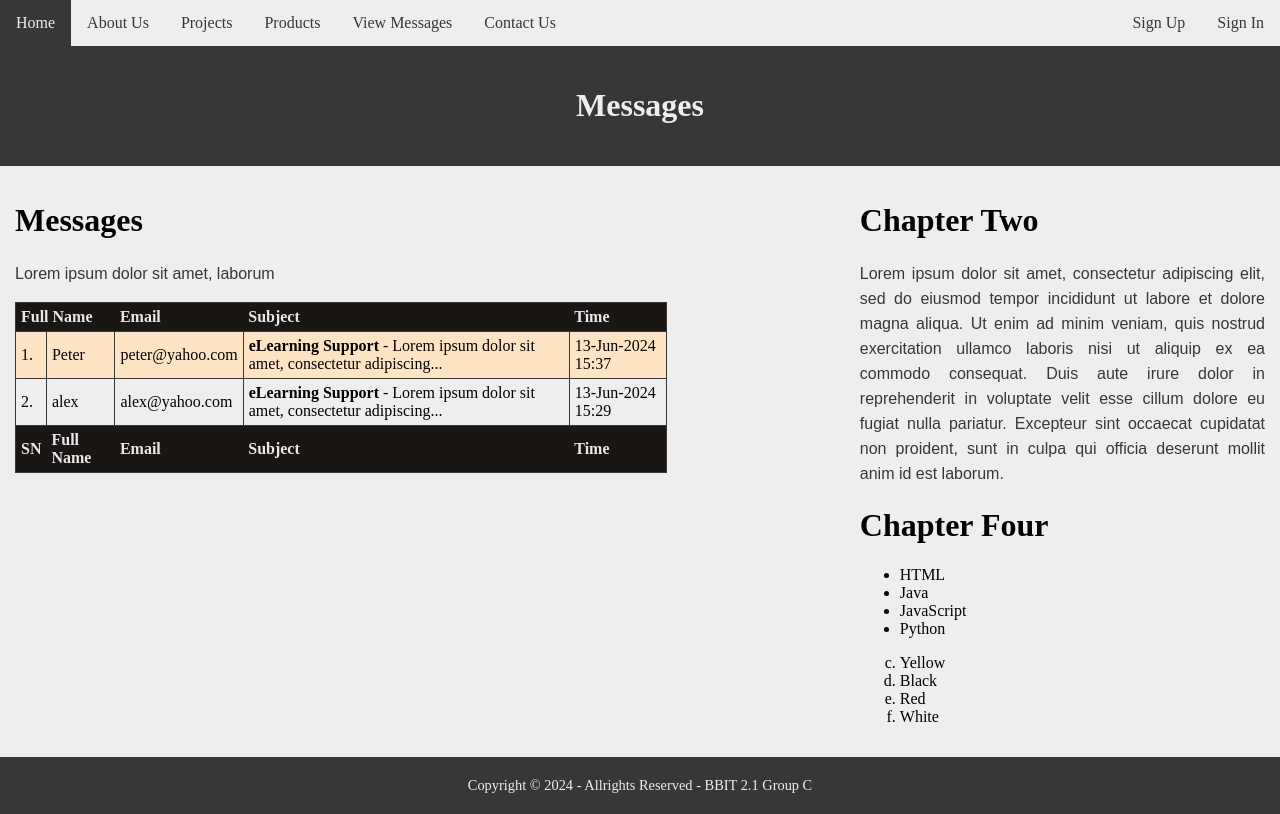
After one commit to mundabenj/c_wad, a PHP site: page /view_messages.php in a window 1280 px wide. The commit adds this page. Run offline with PHP 8.4, Linux system fonts and the light colour scheme; data comes from the database, SQL or seed files in the repository.

Commit message:
retrieved data from the database table

```diff
--- a/css/tableStyle.css
+++ b/css/tableStyle.css
@@ -1,6 +1,6 @@
 table{
     border: solid 1px #373737;
-    width: 70%;
+    width: 80%;
     border-collapse: collapse;
 }
 td{
--- a/templates/footer.php
+++ b/templates/footer.php
@@ -1,5 +1,5 @@
         <div class="footer">
-            Copyright - BBIT 2.1 Group C &copy; - Allrights Reserved
+            Copyright &copy; <?php print date("Y"); ?> - Allrights Reserved - BBIT 2.1 Group C
         </div>
     </body>
 </html>
--- a/templates/nav.php
+++ b/templates/nav.php
@@ -3,6 +3,7 @@
     <a href="about.php">About Us</a>
     <a href="projects.php">Projects</a>
     <a href="products.php">Products</a>
+    <a href="view_messages.php">View Messages</a>
     <a href="contact.php">Contact Us</a>
 
     <div class="topnav-right">
--- /dev/null
+++ b/view_messages.php
@@ -0,0 +1,62 @@
+<?php
+    require_once("includes/db_connect.php");
+    include_once("templates/header.php");
+    include_once("templates/nav.php");
+
+    ?>
+<div class="header">
+    <h1>Messages</h1>
+</div>
+
+<div class="row">
+    <div class="content">
+
+    <h1>Messages</h1>
+    <p>Lorem ipsum dolor sit amet, laborum</p>
+    <table>
+        <thead>
+            <tr>
+                <th colspan="2">Full Name</th>
+                <th>Email</th>
+                <th>Subject</th>
+                <th>Time</th>
+            </tr>
+        </thead>
+        <tbody>
+<?php
+$select_msg = "SELECT * FROM `messages` ORDER BY datecreated DESC";
+$sel_msg_res = $conn->query($select_msg);
+$cm=0;
+if ($sel_msg_res->num_rows > 0) {
+  // output data of each row
+  while($sel_msg_row = $sel_msg_res->fetch_assoc()) {
+    $cm++;
+?>
+        <tr>
+            <td><?php print $cm; ?>.</td>
+            <td><?php print $sel_msg_row["sender_name"]; ?></td>
+            <td><?php print $sel_msg_row["sender_email"]; ?></td>
+            <td><?php print '<strong>' . $sel_msg_row["subject_line"] .'</strong> - ' . substr($sel_msg_row["message"], 0, 50) . '...' ?></td>
+            <td><?php print date("d-M-Y H:i", strtotime($sel_msg_row["datecreated"])); ?></td>
+        </tr>
+<?php
+  }
+} else {
+  echo "0 results";
+}
+?>
+</tbody>
+        <thead>
+            <tr>
+                <th>SN</th>
+                <th>Full Name</th>
+                <th>Email</th>
+                <th>Subject</th>
+                <th>Time</th>
+            </tr>
+        </thead>
+    </table>
+</div>
+<?php include_once("templates/side_bar.php");?>
+        </div>
+<?php include_once("templates/footer.php");?>
```
Also changed, not shown: about.php (+0 -37 lines), contact.php (+5 -5 lines), products.php (added, +54 -0 lines).
